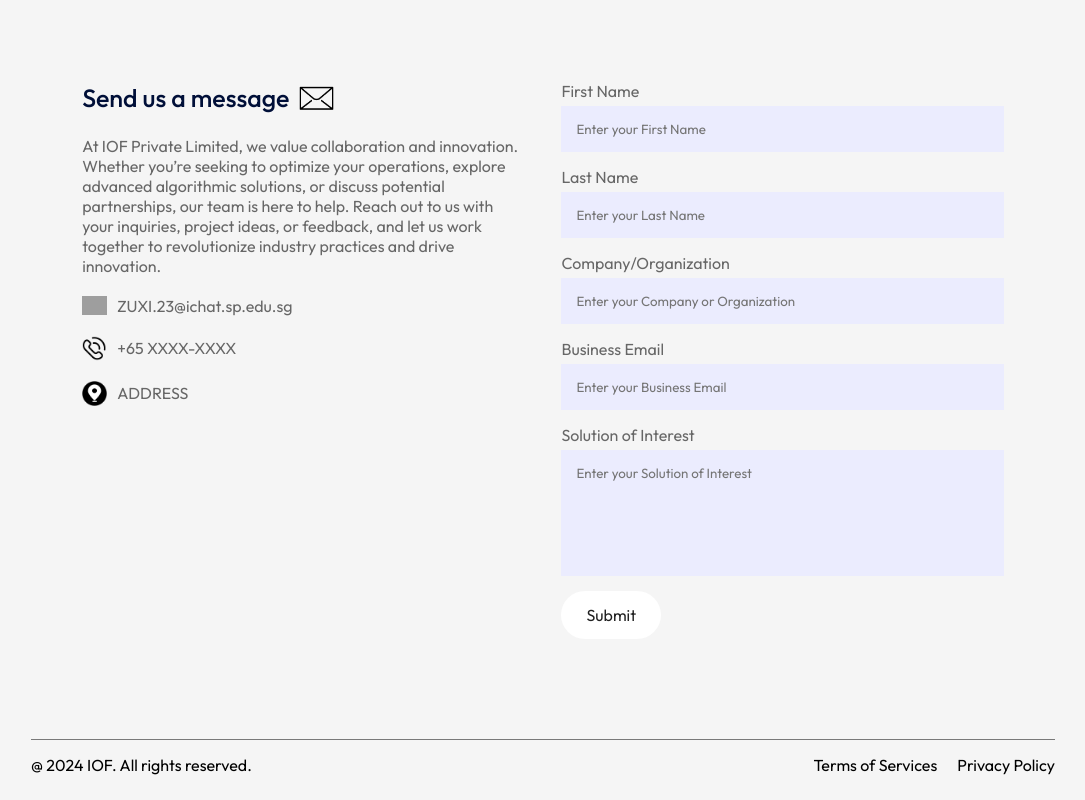
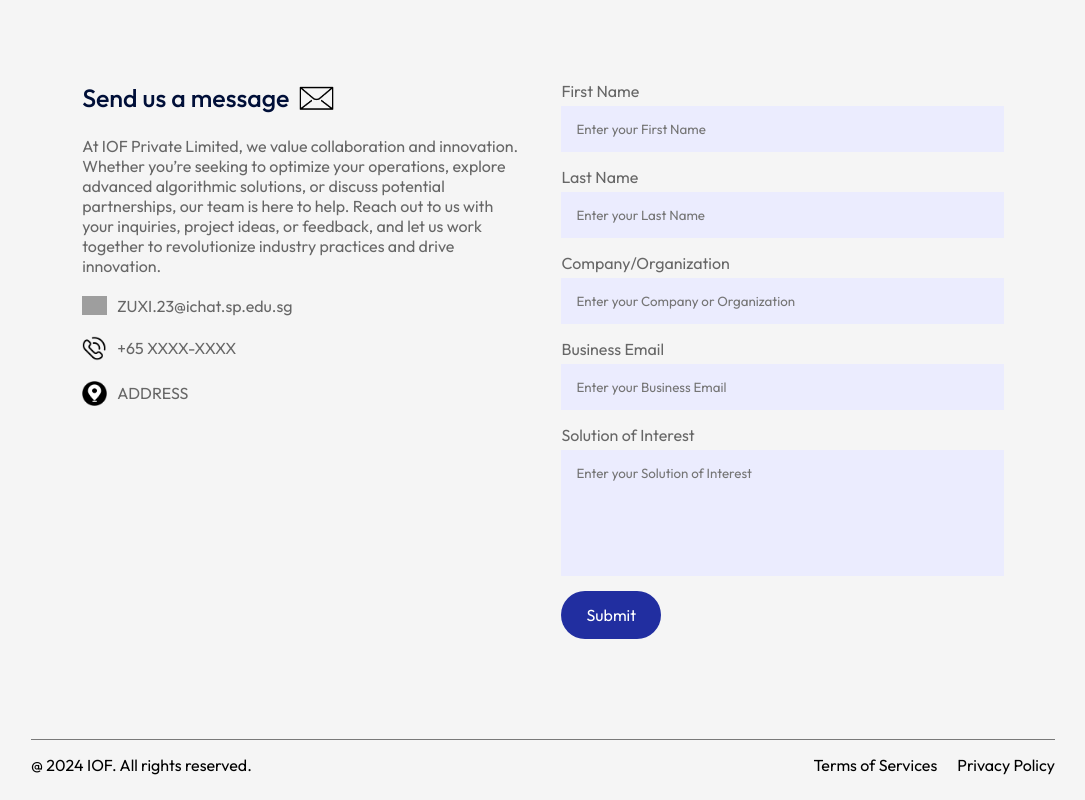
Before and after one commit to Hanmingh/IOF, a React (Vite) app: page / in a window 1280 px wide. Shown: the part 1870-2670 px from the top of the page, without its empty margins (97-1182 px from the left). Built offline with nearby package versions, Linux system fonts and the light colour scheme; grey boxes are pictures that could not be loaded.

Commit message:
btn-updated

```diff
--- a/src/components/contact/Contact.jsx
+++ b/src/components/contact/Contact.jsx
@@ -58,7 +58,7 @@ const Contact = () => {
                 <input type="email" name="email" placeholder='Enter your Business Email' required/>
                 <label>Solution of Interest</label>
                 <textarea name="message" rows="6" placeholder='Enter your Solution of Interest' required></textarea>
-                <button type='submit' className='btn darkl-btn'>Submit</button>
+                <button type='submit' className='btn dark-btn'>Submit</button>
             </form>
             <span>{result}</span>
         </div>
```
